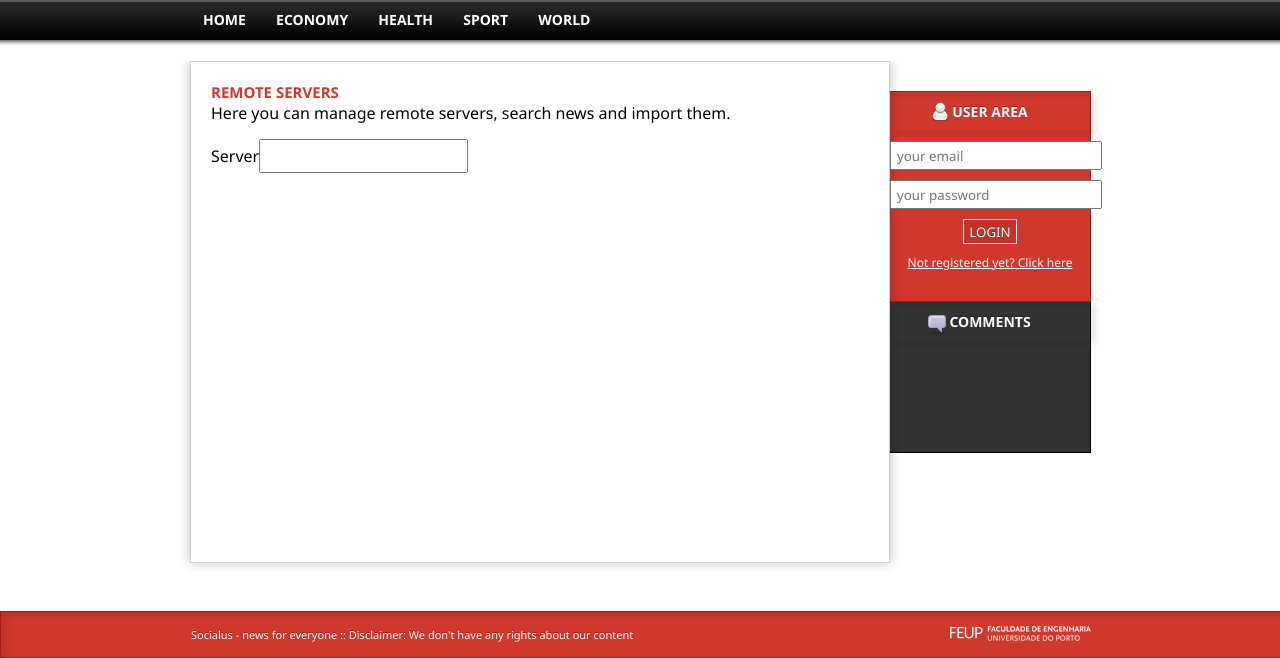
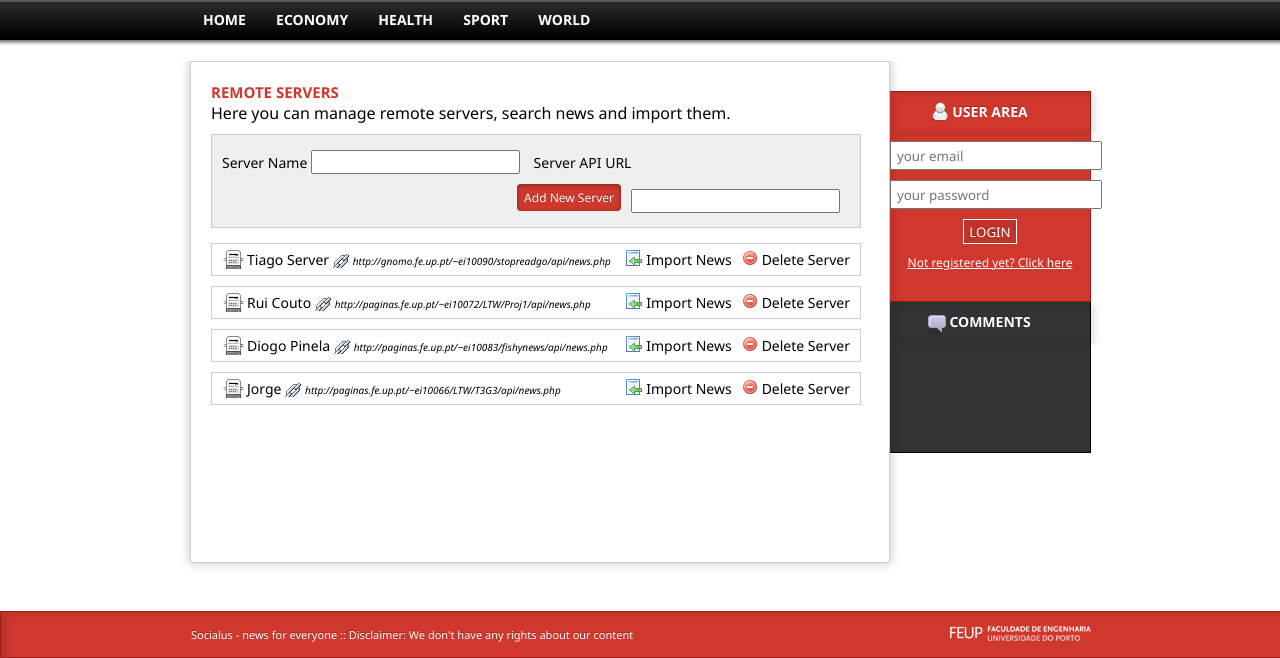
Before and after one commit to andrefreitas/feup-ltw-socialnews, a PHP site: page /remoteservers.php in a window 1280 px wide. Shown: the part 142-800 px from the top of the page. Run offline with PHP 8.4, Linux system fonts and the light colour scheme; data comes from the database, SQL or seed files in the repository; both versions use the stored data as it was after the commit; some libraries are stand-ins or nearby versions.

Commit message:
Added Manage Servers page

```diff
--- a/css/template.css
+++ b/css/template.css
@@ -849,3 +849,85 @@ html, body {
 	color:#d1382d;
 	text-decoration:underline;
 }
+
+/* Manage Remote servers */
+
+.addserver{
+	padding:0px 10px 2px 10px;
+	width:628px;
+	border:solid 1px #cccccc;
+	font-size:14px;
+	margin-top:10px;
+	height:90px;
+	background-color:#efefef;
+}
+
+.servernamei{
+	height:10px;
+	margin-right:10px;
+	font-size:14px;
+}
+
+.serverurli{
+	height:10px;
+	width:200px;
+	margin-right:10px;
+	font-size:14px;
+	float:right;
+}
+
+.addserver button{
+	border-radius:4px;
+	background:#d1382d;
+	padding:5px 7px 5px 7px;
+	color:#fff;
+	border:none;
+	font-size:12px;
+	text-shadow: 0 -1px 0 rgba(0, 0 ,0, .3);
+	box-shadow: 0 1px 5px rgba(0,0,0,.4) inset;
+	float:right;
+	margin-top:10px;
+	margin-right:10px;
+}
+
+.addserver button:active{
+	background:#c42f2f;
+
+}
+
+.serverlist{
+	margin-top:15px;
+}
+
+.serveritem{
+	padding:6px 10px 6px 10px;
+	width:628px;
+	border:solid 1px #cccccc;
+	font-size:14px;
+	margin-top:10px;
+}
+
+.servname{
+	background:url(../imgs/remoteservers.png) no-repeat;
+	padding-left:25px;
+}
+
+.servurl{
+	background:url(../imgs/serverurl.gif) no-repeat;
+	padding-left:20px;
+	font-size:10px;
+	font-style:italic;
+}
+
+.deleteserver{
+	float:right;
+	background:url(../imgs/delete.png) no-repeat;
+	padding-left:20px;
+}
+
+.importnews{
+	background:url(../imgs/importnews.png) no-repeat;
+	padding-left:20px;
+	margin-right:10px;
+	float:right;
+}
--- a/datacontroller.php
+++ b/datacontroller.php
@@ -350,6 +350,20 @@ class DataController{
 
 	}
 
+	function addServer($servername, $serverurl){
+		$this->dataBase->query('insert into newsserver(name, apiurl) values(\''.$servername.'\',\''.$serverurl.'\')');
+		$serverid= $this->dataBase->query('select seq from sqlite_sequence where name=\'newsServer\'');
+		$serverid=$serverid->fetch(PDO::FETCH_ASSOC);
+		$serverid=$serverid['seq'];
+		return $serverid;
+	}
+
+	function getServers(){
+		$servers=$this->dataBase->query('select * from newsserver');
+		$servers=$servers->fetchAll(PDO::FETCH_ASSOC);
+		return $servers;
+	}
+
 };
 
 $data=new DataController($_database,$_siteurl);
--- a/js/scripts.js
+++ b/js/scripts.js
@@ -215,3 +215,43 @@ function editUser(id,obj){
 
 
 }
+
+function addServer(obj){
+	var form=obj.parentNode;
+	var servername=form.elements["servername"].value;
+	var serverurl=form.elements["serverurl"].value;
+
+	if(servername.length==0 || serverurl.length==0 ){
+		alert("Please fill all the data");
+		return false;
+	}
+
+	// Do request
+	requestURL="api/addserver.php?apikey=jabana123&servername="+servername+"&serverurl="+serverurl;
+
+	// Edit
+	var xmlHttp = null;
+	xmlHttp = new XMLHttpRequest();
+	xmlHttp.open( "GET",requestURL, false );
+	xmlHttp.send( null );
+    var answer=JSON.parse(xmlHttp.responseText);
+
+
+    // Clean
+    form.elements["servername"].value="";
+    form.elements["serverurl"].value="";
+
+    // Add to the dom
+    var serverlist=document.getElementsByClassName("serverlist")[0];
+    var serveritem=document.createElement("div");
+    serveritem.setAttribute("class","serveritem");
+    serveritem.innerHTML="<span class=\"servname\">"+servername+ "</span> <span class=\"servurl\">" + serverurl+"</span><span class=\"deleteserver\">Delete Server</span> <span class=\"importnews\" onclick=\"importNews(this,"+answer.Serverid+")\">Import News</span>";
+
+    serverlist.appendChild(serveritem);
+
+}
+
+function importNews(obj,serverid){
+	alert("Teste");
+
+}
--- a/remoteservers.php
+++ b/remoteservers.php
@@ -16,10 +16,20 @@
                     <div class="box">
                         <h1>Remote servers</h1>
                         Here you can manage remote servers, search news and import them.
+
                         <div class="addserver">
                             <form>
-                            Server<input type="text" name="servername">
+                                Server Name <input type="text" name="servername" class="servernamei" style="height:20px" />
+                                Server API URL <input type="text" name="serverurl" class="serverurli" style="height:20px" />
+                                <button type="button" onclick="addServer(this)" >Add New Server</button>
                             </form>
+                        </div>
+
+                        <div class="serverlist">
+                            <?php
+                             $servers=$data->getServers();
+                            printServers($servers);
+                            ?>
                         </div>
 
     				</div>
--- a/view.php
+++ b/view.php
@@ -115,4 +115,14 @@ function printUsers($users){
 	}
 }
 
+function printServers($servers){
+	$i=0;
+	foreach($servers as $server){
+		echo "<div class=\"serveritem\">";
+		echo "<span class=\"servname\">".$server['name']."</span> <span class=\"servurl\">".$server['apiurl']."</span><span class=\"deleteserver\">Delete Server</span> <span class=\"importnews\" onclick=\"importNews(this,".$server['serverId'].")\">Import News</span>";
+		echo "</div>";
+	}
+
+}
+
 ?>
```
Also changed, not shown: api/addserver.php (added, +14 -0 lines), data/server.db, imgs/importnews.png (added), imgs/serverurl.gif (added). Lines whose indentation alone changed are shown as unchanged.
